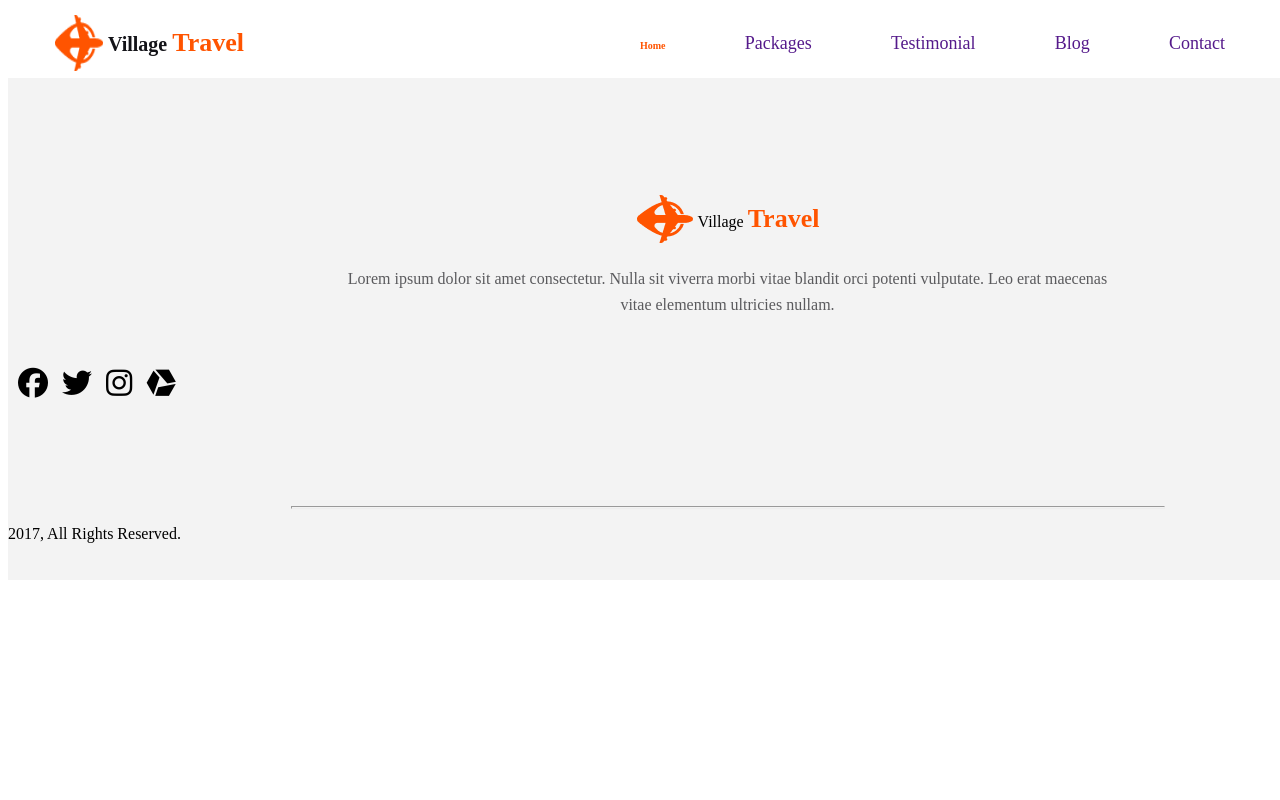
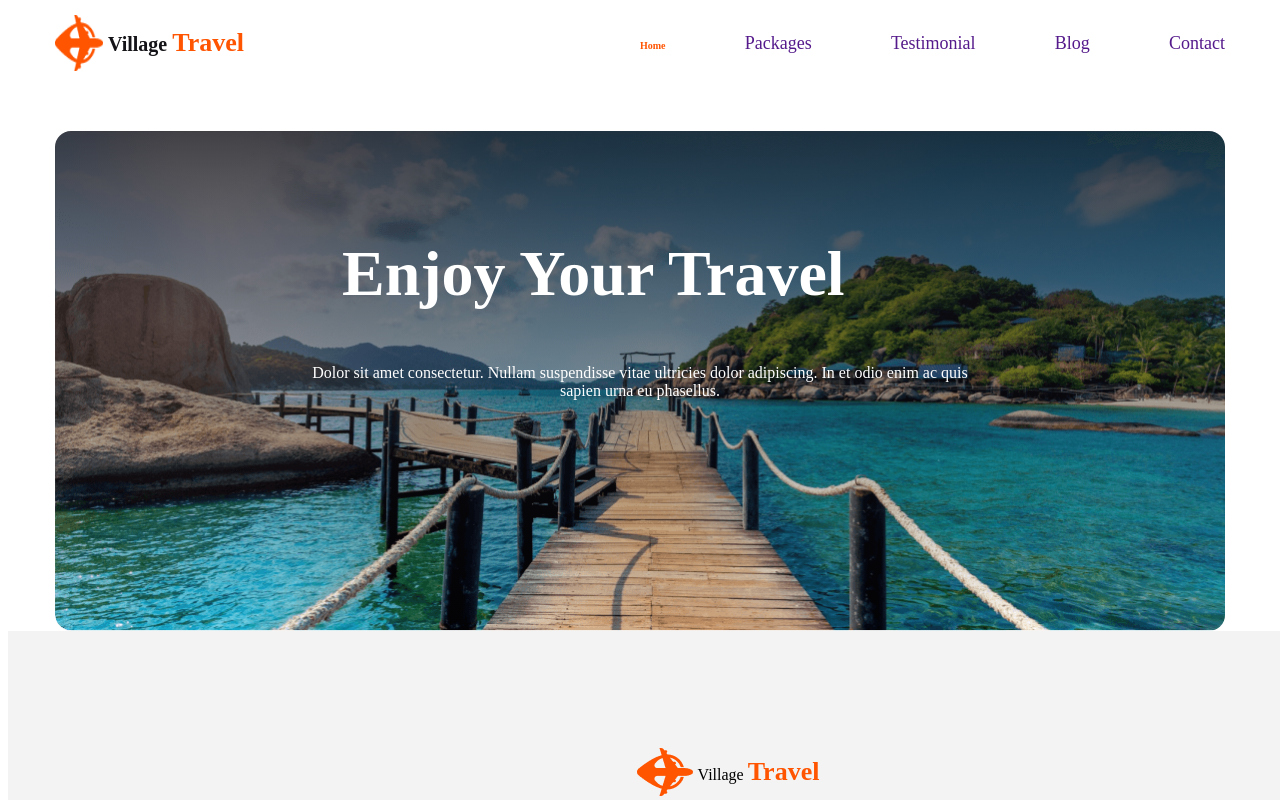
Before and after one commit to alnahian5344/b9-a2, a plain HTML site: page index.html in a window 1280 px wide. Shown: the top 800 px of the page. Drawn offline with Linux system fonts and the light colour scheme.

Commit message:
startin header commit

```diff
--- a/index.html
+++ b/index.html
@@ -33,7 +33,19 @@
 
         </nav>
     </header>
-    <main></main>
+    <main>
+        <!-- ----------EXPLORE SECTION ----------->
+        <section>
+            <div class="explore-section">
+                <div class="explore-header">
+                    <h1>Enjoy Your Travel</h1>
+                    <p>Dolor sit amet consectetur. Nullam suspendisse vitae ultricies dolor adipiscing. In et odio enim
+                        ac quis sapien urna eu phasellus.</p>
+                </div>
+                <div></div>
+            </div>
+        </section>
+    </main>
 
 
 
--- a/styles/style.css
+++ b/styles/style.css
@@ -80,6 +80,36 @@
     line-height: normal;
 }
 
+/* ---------------EXPLORE SECTION ----------------- */
+.explore-section {
+    width: 1170px;
+    height: 500px;
+    margin: 0px auto;
+    border-radius: 16px;
+    background-image: linear-gradient(180deg, rgba(19, 19, 24, 0.80) 0%, rgba(19, 19, 24, 0.00) 100%), url(/Images/Group\ 13\ \(1\)\ \(1\).png);
+    background-repeat: no-repeat;
+    background-size: cover;
+    /* margin: 50px 140px 50px 140px; */
+}
+
+.explore-header>h1 {
+    color: #FFF;
+    font-size: 64px;
+    font-style: normal;
+    line-height: normal;
+    padding: 106px 287px 0px 287px;
+}
+
+.explore-header>p {
+    color: #FFF;
+    text-align: center;
+    font-size: 16px;
+    font-style: normal;
+    line-height: normal;
+    padding: 0px 247px 0px 247px;
+}
+
+
 
 
 /* ---------------FOOTER part ----------------- */
```
